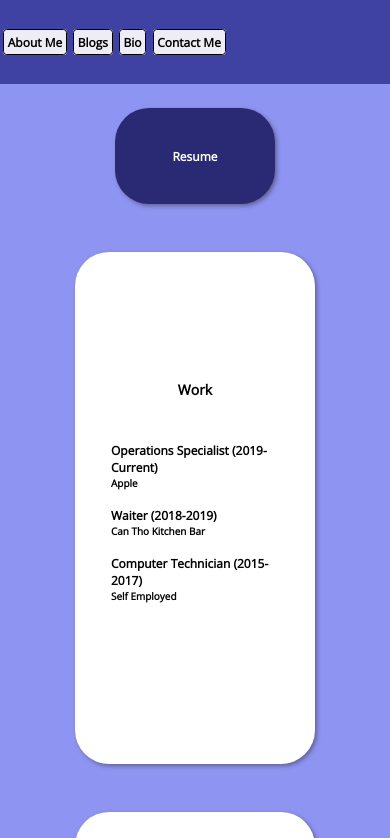
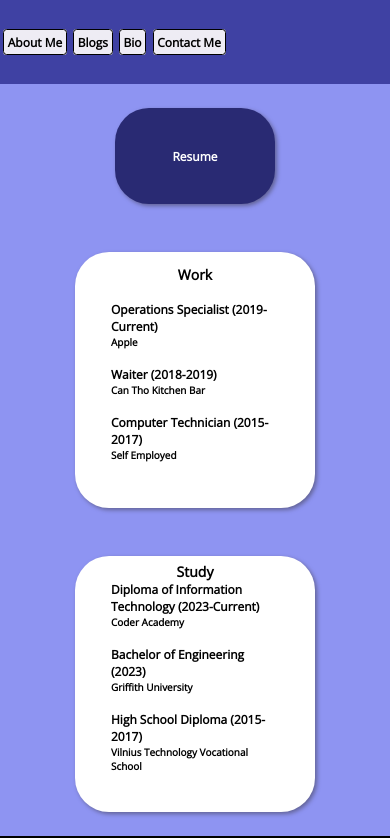
Before and after one commit to ValK-98/portfolio-website, a plain HTML site: page src/bio.html in a window 390 px wide. Shown: the top 838 px of the page. Drawn offline with nearby package versions, Linux system fonts and the light colour scheme.

Commit message:
changed bio phone sizing

```diff
--- a/src/bio-style.css
+++ b/src/bio-style.css
@@ -52,10 +52,9 @@ article {
 @media only screen and (max-width: 640px) {
   .container {
     width: 15rem;
-    height: 32rem;
+    height: 16rem;
   }
   article {
-    height: 50%;
     width: 70%;
   }
 }
```
